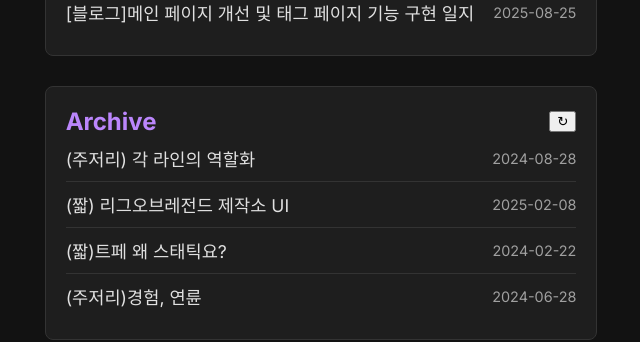
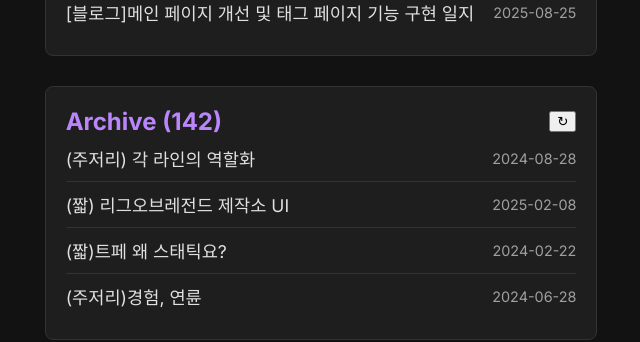
Before and after one commit to hojun313/hojun313.github.io, a Jekyll site: the page built from index.html, in a window 1280 px wide. Shown: the part 534-876 px from the top of the page, without its empty margins (319-959 px from the left). Built offline with Jekyll 4.4.1, drawn with Linux system fonts in a browser that asks for light colours.

Commit message:
Update index.html

```diff
--- a/index.html
+++ b/index.html
@@ -56,7 +56,7 @@
 
             <div class="hub-section">
                 <div class="hub-section-header" style="display: flex; justify-content: space-between; align-items: center;">
-                    <h2 style="margin: 0;"><a href="/archive/">Archive</a></h2>
+                    <h2 style="margin: 0;"><a href="/archive/">Archive ({{ site.posts | size }})</a></h2>
                     <button id="refresh-archive-btn" class="refresh-btn" title="Reload Archive">↻</button>
                 </div>
                 <ul id="random-archive-container" class="hub-post-list">
```
